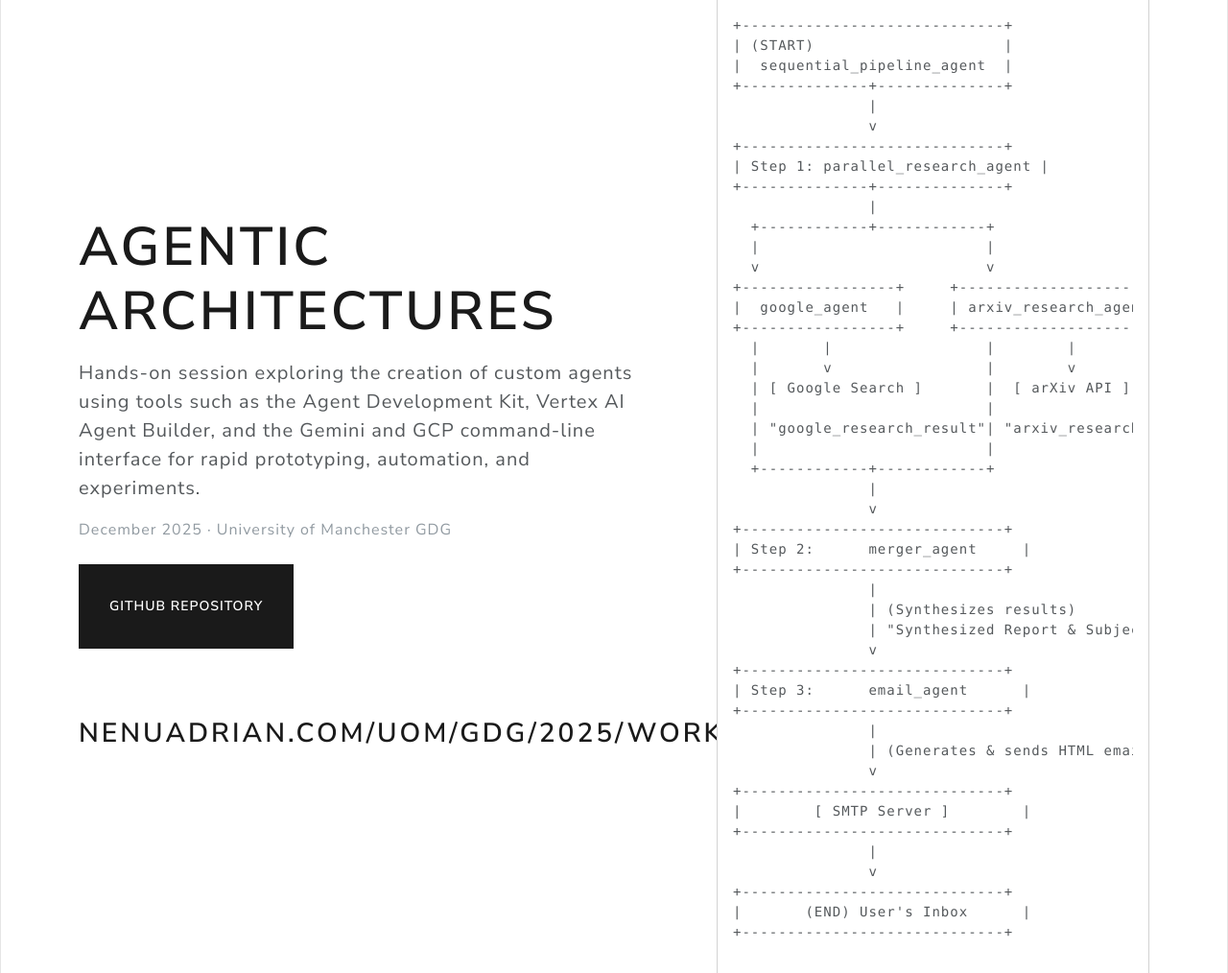
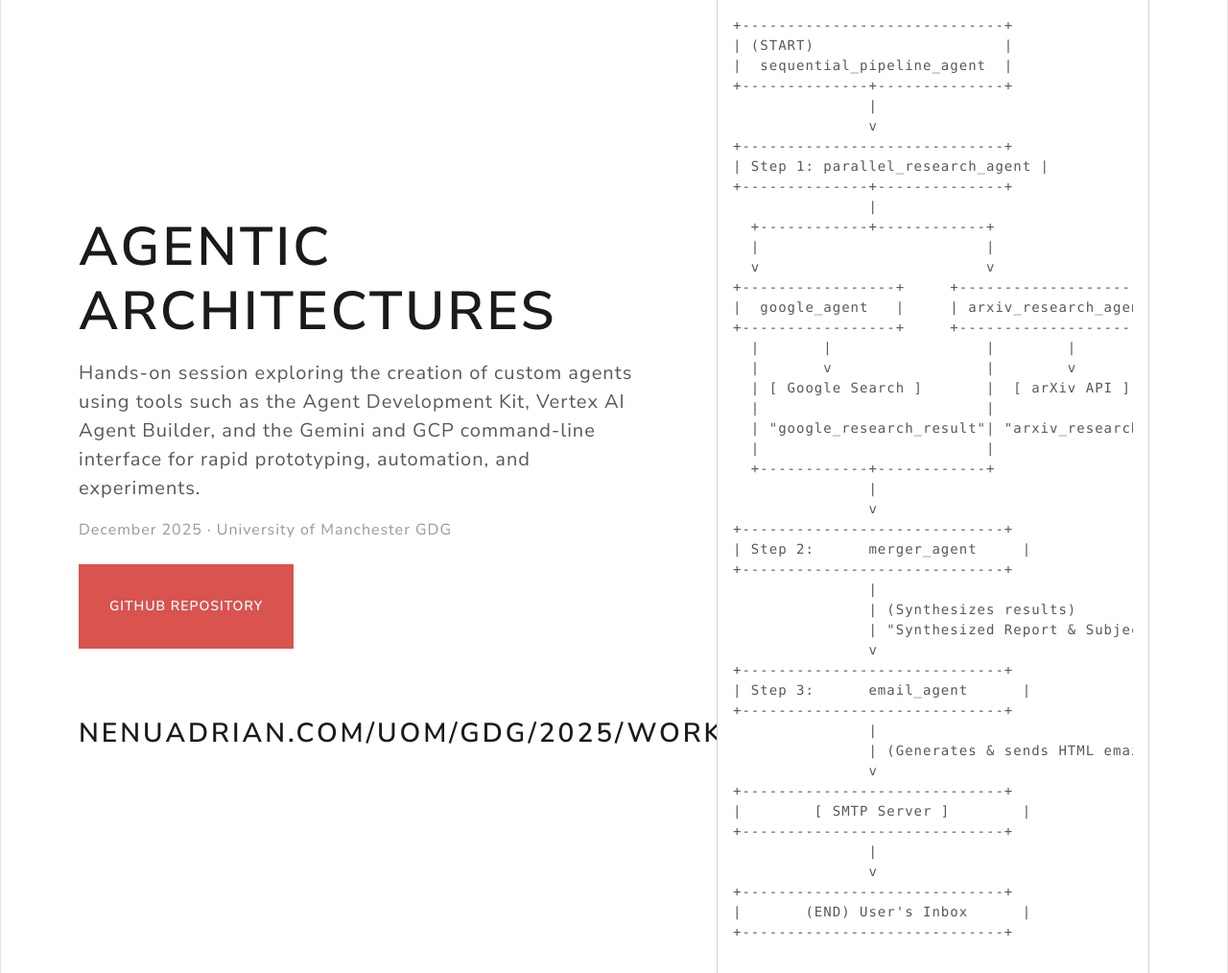
Before and after one commit to nenuadrian/google-agents, a PHP site: page / in a window 1280 px wide. Shown: the part 152-1166 px from the top of the page at 96% size. Run offline with PHP 8.4, Linux system fonts and the light colour scheme.

Commit message:
snippets

```diff
--- a/workshop/index.php
+++ b/workshop/index.php
@@ -101,7 +101,7 @@ function generate_file_snippets($file)
             December 2025 &middot; University of Manchester GDG
           </p>
           <a href="https://github.com/nenuadrian/google-agents/tree/main/adk_research_assistant" target="_blank"
-            class="btn btn-primary btn-lg">
+            class="btn btn-danger btn-lg">
             GitHub Repository
           </a>
           <br /><br />
@@ -352,6 +352,12 @@ TO_ADDR="YOUR_EMAIL"</code></pre>
           </div>
         </div>
         <div class="col-lg-4">
+          <div class="text-center">
+            <a href="https://github.com/nenuadrian/google-agents/tree/main/adk_research_assistant" target="_blank"
+              class="btn btn-danger btn-lg">
+              GitHub Repository
+            </a>
+          </div>
           <div class="card">
             <div class="card-header">
               Architecture
```
